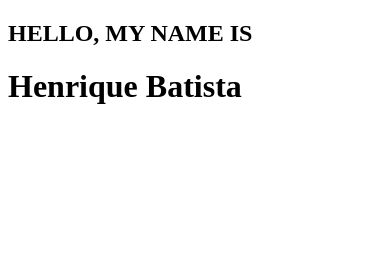
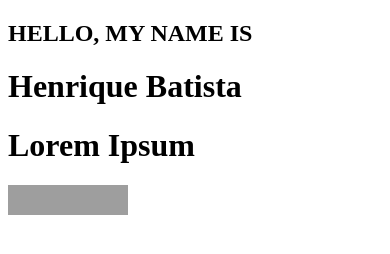
Before and after one commit to RiqueBR/Personal-Portfolio-Website, a Gatsby site: page / in a window 390 px wide. Built offline with nearby package versions, Linux system fonts and the light colour scheme; Gatsby itself is replaced by a stand-in of ours; grey boxes are pictures that could not be loaded.

Commit message:
adding responsive icons for landing page

```diff
--- a/gatsby-config.js
+++ b/gatsby-config.js
@@ -23,8 +23,8 @@ module.exports = {
         start_url: `/`,
         background_color: `#663399`,
         theme_color: `#663399`,
-        display: `minimal-ui`,
-        icon: `src/images/gatsby-icon.png`, // This path is relative to the root of the site.
+        display: `minimal-ui`
+        //icon: `src/images/gatsby-icon.png`, // This path is relative to the root of the site.
       },
     },
     // this (optional) plugin enables Progressive Web App + Offline functionality
--- a/src/components/cover.js
+++ b/src/components/cover.js
@@ -1,9 +1,13 @@
 import React, { Component } from 'react';
 import Img from "gatsby-image";
 
+import SocialMedia from "./socialMedia"
 import "./cover.css";
 
 const Cover = ({coverImg}) => (
+
+
+
     <div className="cover-wrapper">
     <div className="background-image">
        <Img className="hero-image"
@@ -21,8 +25,11 @@ const Cover = ({coverImg}) => (
     </div>
 
     <div className="hero-banner">
-        <h2>HELLO, MY NAME IS</h2>
-        <h1>Henrique Batista</h1>
+        <div className="text-area">
+            <h2>HELLO, MY NAME IS</h2>
+            <h1>Henrique Batista</h1>
+        </div>
+        <SocialMedia />
     </div>
     </div>
 )
--- /dev/null
+++ b/src/components/socialMedia.js
@@ -0,0 +1,23 @@
+import React from 'react';
+import mediaList from "../data/socialMedia.json"
+
+const SocialMedia = () => (
+
+
+        <div>
+            <h1>Lorem Ipsum</h1>
+            <div className="icon-container">
+               { mediaList.map(icon => (
+
+                    <img key={icon.src} src={icon.src}
+                        alt={`External link to my ${icon.name} account`}
+                        className="img-responsive"
+                        height="30px"
+                        width="30px"
+                        />
+               ))}
+            </div>
+        </div>
+    );
+
+export default SocialMedia;
--- a/src/data/socialMedia.json
+++ b/src/data/socialMedia.json
@@ -1,22 +1,23 @@
 [
     {
         "name": "LinkedIn",
-        "img": "linkedin.svg",
-        "external_url": null
+        "src": "../images/icons/linkedin.png",
+        "external_url": "https://www.linkedin.com/henrique-batista/"
     },
     {
         "name": "Github",
-        "img": "github.svg",
-        "external_url": null
+        "src": "../images/icons/github.png",
+        "external_url": "https://www.linkedin.com/henrique-batista/"
     },
     {
         "name": "email",
-        "img": "email.svg",
-        "external_url": null
+        "src": "../images/icons/email.png",
+        "external_url": "https://www.linkedin.com/henrique-batista/"
     },
     {
+
         "name": "Flicker",
-        "img": "flicker.svg",
-        "external_url": null
+        "src": "../images/icons/flicker.png",
+        "external_url": "https://www.linkedin.com/henrique-batista/"
     }
 ]
--- a/src/pages/index.js
+++ b/src/pages/index.js
@@ -18,7 +18,7 @@ const IndexPage = ({data}) => {
         <meta name="description" content={metaDescr}/>
         {/* Add Favicon here */}
       </Helmet>
-      <Cover coverImg={data.coverImg}/>
+      <Cover coverImg={data.coverImg} />
     </div>
   )
 
@@ -36,7 +36,7 @@ export const query = graphql`
     }
 
     coverImg: imageSharp(original: { src: { regex: "/bckPhoto/" } }) {
-      sizes(maxWidth: 1000) {
+      sizes(maxWidth: 800) {
         ...GatsbyImageSharpSizes
       }
     }
```
Also changed, not shown: src/images/icons/envelope.png (added), src/images/icons/flickr.png (added), src/images/icons/github.png (added), src/images/icons/linkedin.png (added).
